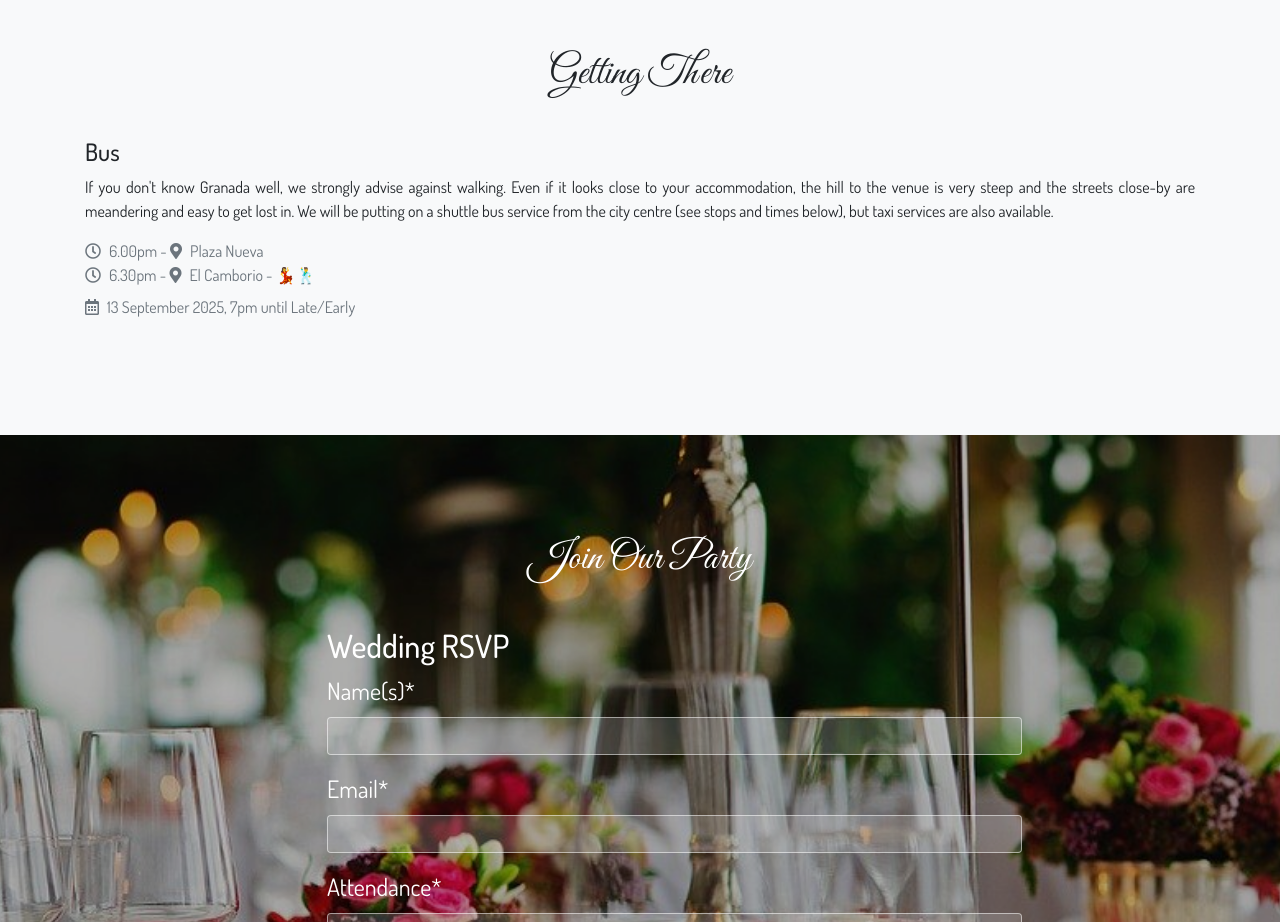
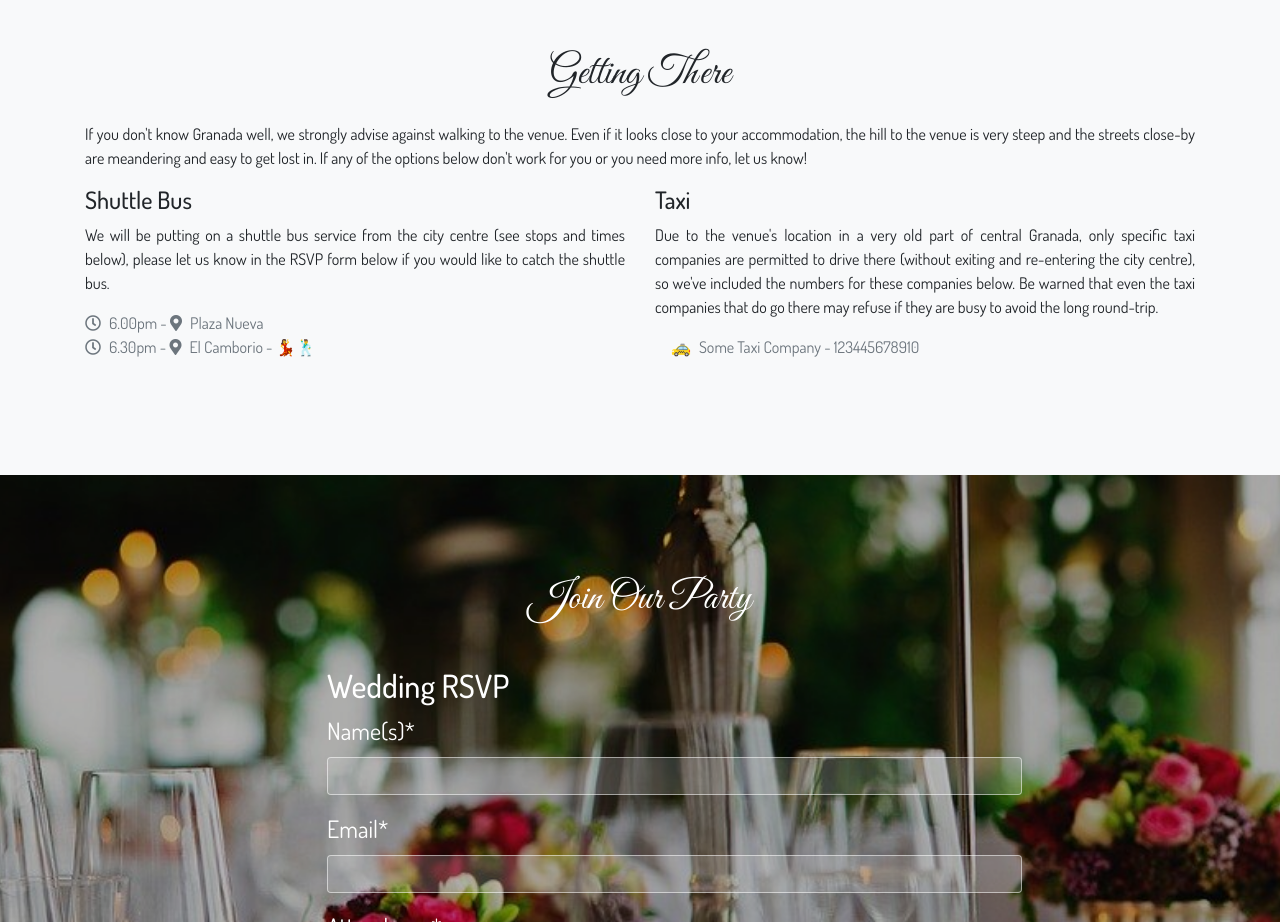
Before and after one commit to zachary-povey/wedding_website, a plain HTML site: page index.html in a window 1280 px wide. Shown: the part 1520-2442 px from the top of the page. Drawn offline with Linux system fonts and the light colour scheme.

Commit message:
taxi info

```diff
--- a/index.html
+++ b/index.html
@@ -111,17 +111,31 @@
   <div class="container ww-wedding-event">
     <h2 class="h1 text-center pb-3 ww-title" data-aos="zoom-in-down" data-aos-duration="1000">Getting There</h2>
     <div class="row">
+      <div class="col-md-12">
+        If you don't know Granada well, we strongly advise against walking to the venue. Even if it looks close to your accommodation, the hill to the venue is very steep and the streets close-by are meandering and easy to get lost in. If any of the options below don't work for you or you need more info, let us know!
+      </div>
+    </div>
+    <div class="row">
       <!-- <div class="col-md-7 col-sm-12"> -->
-      <div class="col-md-12">
+      <div class="col-md-6">
         <div class="my-3">
-          <div class="h4">Bus</div>
-          <p>If you don't know Granada well, we strongly advise against walking. Even if it looks close to your accommodation, the hill to the venue is very steep and the streets close-by are meandering and easy to get lost in. We will be putting on a shuttle bus service from the city centre (see stops and times below), but taxi services are also available.</p>
+          <div class="h4">Shuttle Bus</div>
+          <p>We will be putting on a shuttle bus service from the city centre (see stops and times below), please let us know in the RSVP form below if you would like to catch the shuttle bus.</p>
           <ul>
             <li><i class="text-muted far fa-clock"></i><span class="pl-2 text-muted">6.00pm - </span><i class="text-muted fas fa-map-marker-alt"></i><span class="pl-2 text-muted"><a href="https://maps.app.goo.gl/JD1iWac1MQhG44v16" target="_blank" class="text-muted">Plaza Nueva</a></span></li>
             <li><i class="text-muted far fa-clock"></i><span class="pl-2 text-muted">6.30pm - </span><i class="text-muted fas fa-map-marker-alt"></i><span class="pl-2 text-muted"><a href="https://maps.app.goo.gl/5z9TVCNE2usD5r5r9" target="_blank" class="text-muted">El Camborio - </a></span><i class="text-muted fas">💃🕺</i></li>
-            <li class="pt-2"><i class="text-muted far fa-calendar-alt"></i><span class="pl-2 text-muted">13 September 2025, 7pm until Late/Early</span></li>
           </ul>
         </div>
+      </div>
+      <div class="col-md-6">
+        <div class="my-3">
+          <div class="h4">Taxi</div>
+          <p>Due to the venue's location in a very old part of central Granada, only specific taxi companies are permitted to drive there (without exiting and re-entering the city centre), so we've included the numbers for these companies below. Be warned that even the taxi companies that do go there may refuse if they are busy to avoid the long round-trip.</p>
+          <ul>
+            <li><i class="text-muted far fa-car">🚕</i><span class="pl-2 text-muted">Some Taxi Company - 123445678910</span></li>
+          </ul>
+        </div>
+
       </div>
       <!-- <div class="col-md-5 col-sm-12">
         <div class="my-3"><img class="img-fluid" src="images/wedding-party.jpg" alt="Wedding Party" data-aos="fade-down-right" data-aos-duration="1000"/></div>
```
